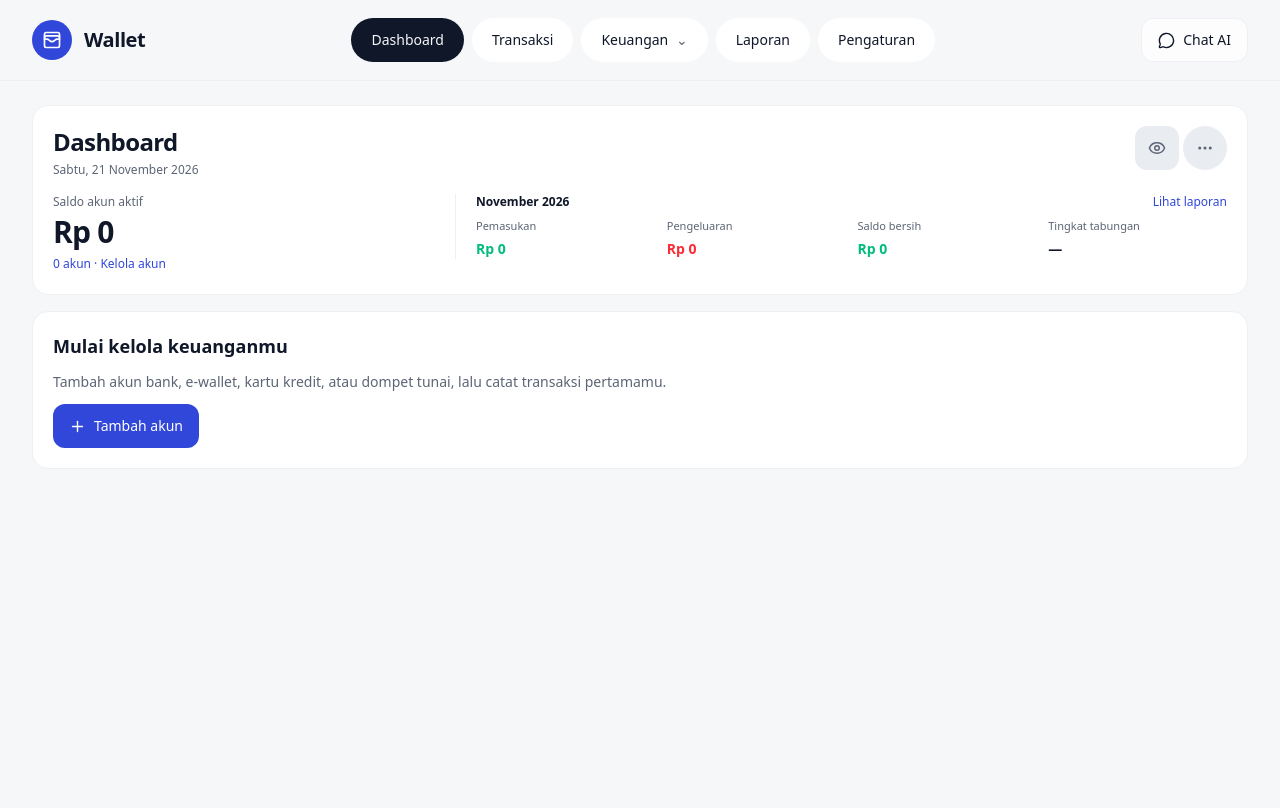
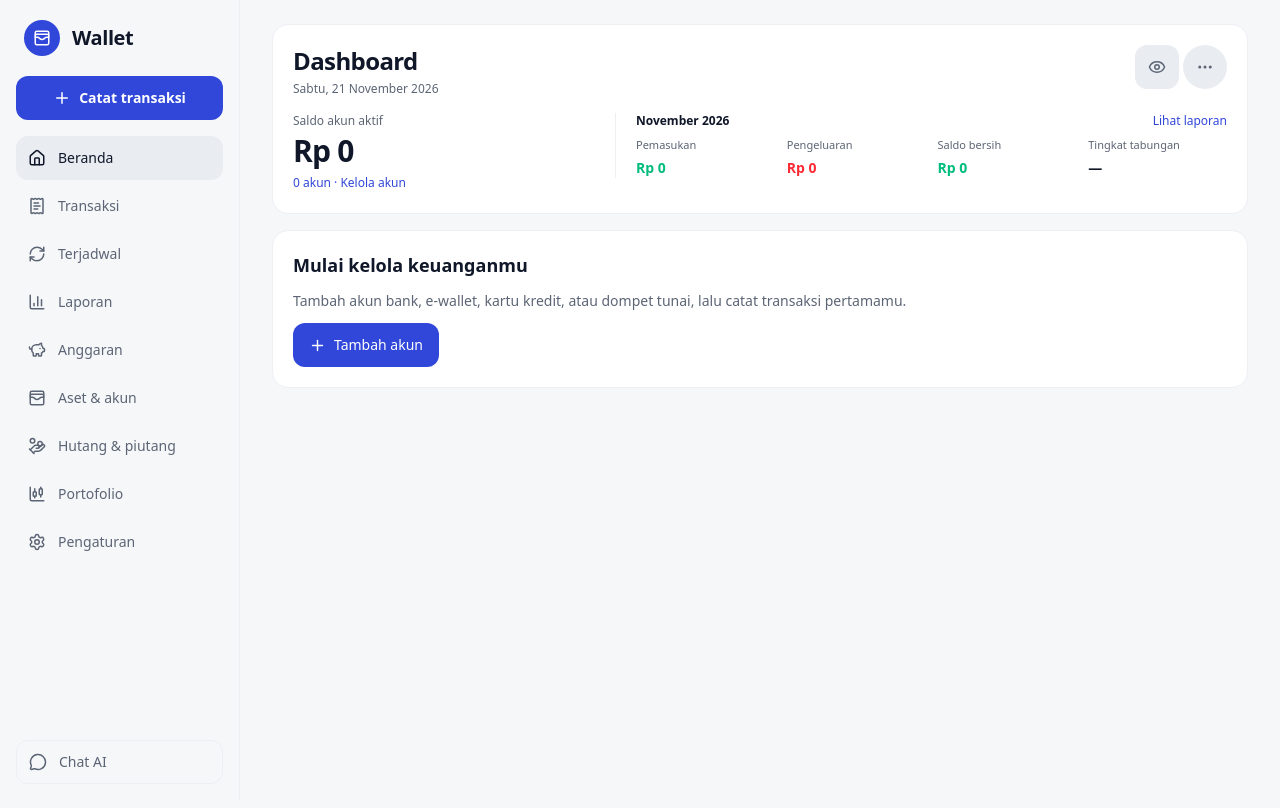
Before and after one commit to katzura1/Wallet-Manager, a React (Vite) app: page / in a window 1280 px wide. Shown: the top 808 px of the page. Built offline with nearby package versions, Linux system fonts and the light colour scheme.

Commit message:
feat(layout): design A bottom nav and desktop sidebar
Co-Authored-By: Claude Sonnet 5.5 <noreply@anthropic.com>

```diff
--- a/src/components/layout/AppLayout.tsx
+++ b/src/components/layout/AppLayout.tsx
@@ -1,15 +1,11 @@
 import { useCallback, useEffect, useRef, useState } from "react";
-import { Link, NavLink, Outlet, useLocation } from "react-router-dom";
-import { MessageCircle, Plus, WalletCards, X } from "lucide-react";
+import { Outlet, useLocation } from "react-router-dom";
+import { Plus, X } from "lucide-react";
 import { ChatPanel } from "@/components/chat/ChatPanel";
 import { Button } from "@/components/ui";
 import type { AppLayoutContext, RegisteredPageAction } from "./appLayoutContext";
 import { BottomNav } from "./BottomNav";
-
-const primaryLinks = [
-  { to: "/", label: "Dashboard", end: true },
-  { to: "/transactions", label: "Transaksi" },
-];
+import { Sidebar } from "./Sidebar";
 
 export function AppLayout() {
   const { pathname } = useLocation();
@@ -50,54 +46,15 @@ export function AppLayout() {
   }, [actionSheetOpen]);
 
   return (
-    <div className="app-shell min-h-screen bg-[hsl(var(--background))] text-[hsl(var(--foreground))]">
-      <header className="sticky top-0 z-40 hidden border-b border-[hsl(var(--border))] bg-[hsl(var(--background))] lg:block">
-        <div className="mx-auto flex h-20 max-w-[1440px] items-center justify-between gap-4 px-5 xl:gap-8 xl:px-8">
-          <Link to="/" className="flex shrink-0 items-center gap-3 font-semibold tracking-tight" aria-label="Wallet, ke dashboard">
-            <span className="flex h-10 w-10 items-center justify-center rounded-full bg-[hsl(var(--primary))] text-[hsl(var(--primary-foreground))]">
-              <WalletCards size={20} />
-            </span>
-            <span className="text-xl">Wallet</span>
-          </Link>
+    <div className="app-shell min-h-screen lg:grid lg:grid-cols-[240px_1fr] bg-[hsl(var(--background))] text-[hsl(var(--foreground))]">
+      <Sidebar onOpenChat={openChat} />
 
-          <nav aria-label="Navigasi utama" className="flex items-center gap-1 xl:gap-2">
-            {primaryLinks.map((item) => (
-              <NavLink
-                key={item.to}
-                to={item.to}
-                end={item.end}
-                className={({ isActive }) => `whitespace-nowrap rounded-full px-3 py-3 text-sm font-medium transition-colors xl:px-5 ${isActive ? "bg-[hsl(var(--foreground))] text-[hsl(var(--background))]" : "bg-[hsl(var(--card))] text-[hsl(var(--foreground))] hover:bg-[hsl(var(--surface-2))]"}`}
-              >
-                {item.label}
-              </NavLink>
-            ))}
-            <details key={pathname} className="relative">
-              <summary className={`cursor-pointer list-none whitespace-nowrap rounded-full px-3 py-3 text-sm font-medium transition-colors xl:px-5 [&::-webkit-details-marker]:hidden ${["/accounts", "/debts", "/portfolio"].includes(pathname) ? "bg-[hsl(var(--foreground))] text-[hsl(var(--background))]" : "bg-[hsl(var(--card))] hover:bg-[hsl(var(--surface-2))]"}`}>
-                Keuangan <span aria-hidden="true" className="ml-1 text-[hsl(var(--muted-foreground))]">⌄</span>
-              </summary>
-              <div className="absolute left-0 top-[calc(100%+0.5rem)] z-50 min-w-52 rounded-2xl border border-[hsl(var(--border))] bg-[hsl(var(--card))] p-2 shadow-lg">
-                <Link className="block rounded-xl px-3 py-2.5 text-sm hover:bg-[hsl(var(--surface-2))]" to="/accounts">Akun</Link>
-                <Link className="block rounded-xl px-3 py-2.5 text-sm hover:bg-[hsl(var(--surface-2))]" to="/debts">Hutang &amp; Piutang</Link>
-                <Link className="block rounded-xl px-3 py-2.5 text-sm hover:bg-[hsl(var(--surface-2))]" to="/portfolio">Portofolio</Link>
-              </div>
-            </details>
-            <NavLink to="/reports" className={({ isActive }) => `whitespace-nowrap rounded-full px-3 py-3 text-sm font-medium transition-colors xl:px-5 ${isActive ? "bg-[hsl(var(--foreground))] text-[hsl(var(--background))]" : "bg-[hsl(var(--card))] hover:bg-[hsl(var(--surface-2))]"}`}>Laporan</NavLink>
-            <NavLink to="/settings" className={({ isActive }) => `whitespace-nowrap rounded-full px-3 py-3 text-sm font-medium transition-colors xl:px-5 ${isActive || pathname === "/categories" ? "bg-[hsl(var(--foreground))] text-[hsl(var(--background))]" : "bg-[hsl(var(--card))] hover:bg-[hsl(var(--surface-2))]"}`}>Pengaturan</NavLink>
-          </nav>
-
-          <div className="flex shrink-0 items-center gap-2">
-            <Button variant="outline" size="icon" className="hidden lg:inline-flex xl:hidden" onClick={openChat} aria-label="Chat AI" title="Chat AI">
-              <MessageCircle size={17} />
-            </Button>
-            <Button variant="outline" className="hidden xl:inline-flex" onClick={openChat}>
-              <MessageCircle size={17} /> Chat AI
-            </Button>
-            {pageAction && <Button className="whitespace-nowrap" onClick={pageAction.onClick}><Plus size={18} /> {pageAction.label}</Button>}
+      <main className="mx-auto min-h-screen w-full max-w-[1440px] min-w-0 pb-32 lg:px-8 lg:pb-12">
+        {pageAction && (
+          <div className="hidden justify-end pt-6 lg:flex">
+            <Button className="whitespace-nowrap" onClick={pageAction.onClick}><Plus size={18} /> {pageAction.label}</Button>
           </div>
-        </div>
-      </header>
-
-      <main className="mx-auto min-h-screen w-full max-w-[1440px] pb-32 lg:px-8 lg:pb-12">
+        )}
         <Outlet context={actionContext} />
       </main>
 
--- a/src/components/layout/BottomNav.tsx
+++ b/src/components/layout/BottomNav.tsx
@@ -1,43 +1,42 @@
-import { useRef } from "react";
 import { Link, NavLink, useLocation } from "react-router-dom";
-import { BarChart3, HandCoins, House, ReceiptText, WalletCards, CandlestickChart, Settings } from "lucide-react";
+import { BarChart3, House, Plus, ReceiptText, WalletCards } from "lucide-react";
 import { cn } from "@/lib/utils";
 
 const itemClass = (active: boolean) => cn(
-  "flex min-h-14 min-w-0 flex-1 flex-col items-center justify-center gap-1 rounded-full px-1 py-2 text-[10px] font-semibold transition-colors focus-visible:outline-none focus-visible:ring-2 focus-visible:ring-[hsl(var(--ring))]",
-  active ? "bg-[hsl(var(--foreground))] text-[hsl(var(--background))]" : "text-[hsl(var(--muted-foreground))] hover:bg-[hsl(var(--surface-2))]",
+  "flex min-h-14 min-w-0 flex-1 flex-col items-center justify-center gap-1 rounded-full px-1 py-2 text-[11px] font-semibold transition-colors focus-visible:outline-none focus-visible:ring-2 focus-visible:ring-[hsl(var(--ring))]",
+  active ? "text-[hsl(var(--primary))]" : "text-[hsl(var(--muted-foreground))] hover:bg-[hsl(var(--surface-2))]",
 );
+
+const assetPaths = ["/accounts", "/debts", "/portfolio", "/settings", "/categories"];
 
 export function BottomNav() {
   const { pathname } = useLocation();
-  const financeMenu = useRef<HTMLDetailsElement>(null);
-  const isFinance = ["/accounts", "/debts", "/portfolio"].includes(pathname);
+  const isAssets = assetPaths.includes(pathname);
 
   return (
     <nav aria-label="Navigasi utama" className="safe-bottom fixed inset-x-0 bottom-0 z-40 px-3 lg:hidden">
       <div className="mx-auto flex max-w-2xl items-center gap-1 rounded-full border border-[hsl(var(--border))] bg-[hsl(var(--card))] p-1.5 shadow-lg">
         <NavLink to="/" end className={({ isActive }) => itemClass(isActive)}>
-          <House size={18} /><span>Dashboard</span>
+          <House size={20} aria-hidden="true" /><span>Beranda</span>
         </NavLink>
         <NavLink to="/transactions" className={({ isActive }) => itemClass(isActive)}>
-          <ReceiptText size={18} /><span>Transaksi</span>
+          <ReceiptText size={20} aria-hidden="true" /><span>Transaksi</span>
         </NavLink>
-        <details ref={financeMenu} className="relative flex min-w-0 flex-1">
-          <summary className={cn(itemClass(isFinance), "list-none cursor-pointer [&::-webkit-details-marker]:hidden")}>
-            <WalletCards size={18} /><span>Keuangan</span>
-          </summary>
-          <div className="absolute bottom-[calc(100%+0.75rem)] left-1/2 w-52 -translate-x-1/2 rounded-2xl border border-[hsl(var(--border))] bg-[hsl(var(--card))] p-2 shadow-xl">
-            <Link onClick={() => { financeMenu.current?.removeAttribute("open"); }} className="flex items-center gap-3 rounded-xl px-3 py-3 text-sm hover:bg-[hsl(var(--surface-2))]" to="/accounts"><WalletCards size={17} /> Akun</Link>
-            <Link onClick={() => { financeMenu.current?.removeAttribute("open"); }} className="flex items-center gap-3 rounded-xl px-3 py-3 text-sm hover:bg-[hsl(var(--surface-2))]" to="/debts"><HandCoins size={17} /> Hutang &amp; Piutang</Link>
-            <Link onClick={() => { financeMenu.current?.removeAttribute("open"); }} className="flex items-center gap-3 rounded-xl px-3 py-3 text-sm hover:bg-[hsl(var(--surface-2))]" to="/portfolio"><CandlestickChart size={17} /> Portofolio</Link>
-          </div>
-        </details>
+        <div className="flex flex-1 justify-center">
+          <Link
+            to="/transactions?new=1"
+            aria-label="Catat transaksi"
+            className="-mt-6 flex h-14 w-14 items-center justify-center rounded-full bg-[hsl(var(--primary))] text-[hsl(var(--primary-foreground))] shadow-lg transition-transform active:scale-95 focus-visible:outline-none focus-visible:ring-2 focus-visible:ring-[hsl(var(--ring))] focus-visible:ring-offset-2"
+          >
+            <Plus size={26} aria-hidden="true" />
+          </Link>
+        </div>
         <NavLink to="/reports" className={({ isActive }) => itemClass(isActive)}>
-          <BarChart3 size={18} /><span>Laporan</span>
+          <BarChart3 size={20} aria-hidden="true" /><span>Laporan</span>
         </NavLink>
-        <NavLink to="/settings" className={({ isActive }) => itemClass(isActive || pathname === "/categories")}>
-          <Settings size={18} /><span>Pengaturan</span>
-        </NavLink>
+        <Link to="/accounts" aria-current={isAssets ? "page" : undefined} className={itemClass(isAssets)}>
+          <WalletCards size={20} aria-hidden="true" /><span>Aset</span>
+        </Link>
       </div>
     </nav>
   );
--- /dev/null
+++ b/src/components/layout/Sidebar.tsx
@@ -0,0 +1,72 @@
+import { Link, useLocation } from "react-router-dom";
+import { BarChart3, CandlestickChart, HandCoins, House, MessageCircle, PiggyBank, Plus, ReceiptText, RefreshCw, Settings, WalletCards } from "lucide-react";
+import type { LucideIcon } from "lucide-react";
+import { cn } from "@/lib/utils";
+
+interface SidebarProps {
+  onOpenChat: () => void;
+}
+
+interface SidebarItem {
+  to: string;
+  label: string;
+  icon: LucideIcon;
+  isActive: (pathname: string, params: URLSearchParams) => boolean;
+}
+
+const items: SidebarItem[] = [
+  { to: "/", label: "Beranda", icon: House, isActive: (p) => p === "/" },
+  { to: "/transactions", label: "Transaksi", icon: ReceiptText, isActive: (p, q) => p === "/transactions" && q.get("tab") !== "recurring" },
+  { to: "/transactions?tab=recurring", label: "Terjadwal", icon: RefreshCw, isActive: (p, q) => p === "/transactions" && q.get("tab") === "recurring" },
+  { to: "/reports", label: "Laporan", icon: BarChart3, isActive: (p) => p === "/reports" },
+  { to: "/reports#anggaran", label: "Anggaran", icon: PiggyBank, isActive: () => false },
+  { to: "/accounts", label: "Aset & akun", icon: WalletCards, isActive: (p) => p === "/accounts" },
+  { to: "/debts", label: "Hutang & piutang", icon: HandCoins, isActive: (p) => p === "/debts" },
+  { to: "/portfolio", label: "Portofolio", icon: CandlestickChart, isActive: (p) => p === "/portfolio" },
+  { to: "/settings", label: "Pengaturan", icon: Settings, isActive: (p) => p === "/settings" || p === "/categories" },
+];
+
+const itemClass = (active: boolean) => cn(
+  "flex min-h-11 items-center gap-3 rounded-xl px-3 text-sm font-medium transition-colors focus-visible:outline-none focus-visible:ring-2 focus-visible:ring-[hsl(var(--ring))]",
+  active ? "bg-[hsl(var(--surface-2))] text-[hsl(var(--foreground))]" : "text-[hsl(var(--muted-foreground))] hover:bg-[hsl(var(--surface-2))] hover:text-[hsl(var(--foreground))]",
+);
+
+export function Sidebar({ onOpenChat }: SidebarProps) {
+  const { pathname, search } = useLocation();
+  const params = new URLSearchParams(search);
+
+  return (
+    <header className="sticky top-0 hidden h-screen flex-col gap-4 border-r border-[hsl(var(--border))] bg-[hsl(var(--background))] p-4 lg:flex">
+      <div className="flex items-center gap-3 px-2 py-1 font-semibold tracking-tight">
+        <span className="flex h-9 w-9 items-center justify-center rounded-full bg-[hsl(var(--primary))] text-[hsl(var(--primary-foreground))]">
+          <WalletCards size={18} aria-hidden="true" />
+        </span>
+        <span className="text-xl">Wallet</span>
+      </div>
+
+      <Link
+        to="/transactions?new=1"
+        className="flex min-h-11 items-center justify-center gap-2 rounded-xl bg-[hsl(var(--primary))] px-4 text-sm font-semibold text-[hsl(var(--primary-foreground))] transition-opacity hover:opacity-90 focus-visible:outline-none focus-visible:ring-2 focus-visible:ring-[hsl(var(--ring))] focus-visible:ring-offset-2"
+      >
+        <Plus size={18} aria-hidden="true" /> Catat transaksi
+      </Link>
+
+      <nav aria-label="Navigasi utama" className="flex flex-1 flex-col gap-1 overflow-y-auto">
+        {items.map((item) => {
+          const active = item.isActive(pathname, params);
+          return (
+            <Link key={item.to} to={item.to} aria-current={active ? "page" : undefined} className={itemClass(active)}>
+              <item.icon size={18} aria-hidden="true" />
+              {item.label}
+            </Link>
+          );
+        })}
+      </nav>
+
+      <button type="button" onClick={onOpenChat} className={cn(itemClass(false), "w-full border border-[hsl(var(--border))]")}>
+        <MessageCircle size={18} aria-hidden="true" />
+        Chat AI
+      </button>
+    </header>
+  );
+}
```
Also changed, not shown: src/pages/Transactions.tsx (+10 -0 lines), 1 other file (tests, documents, lock files or other folders).
